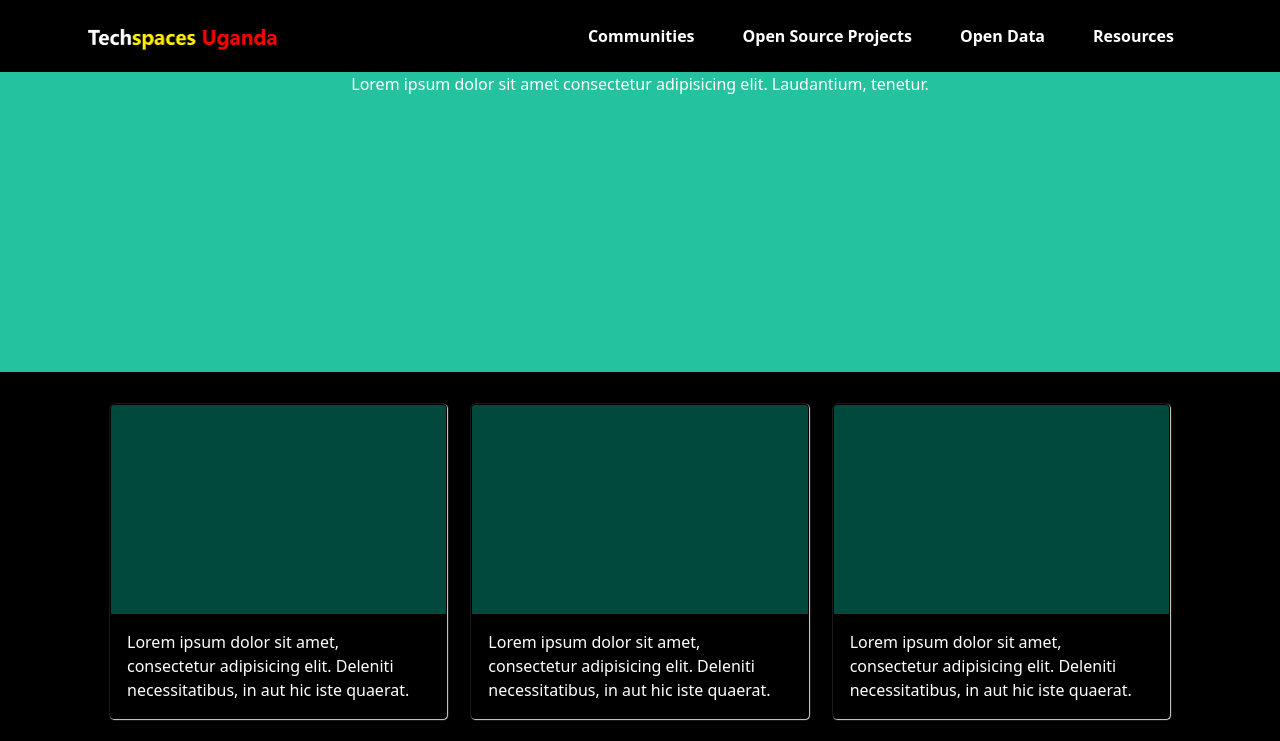
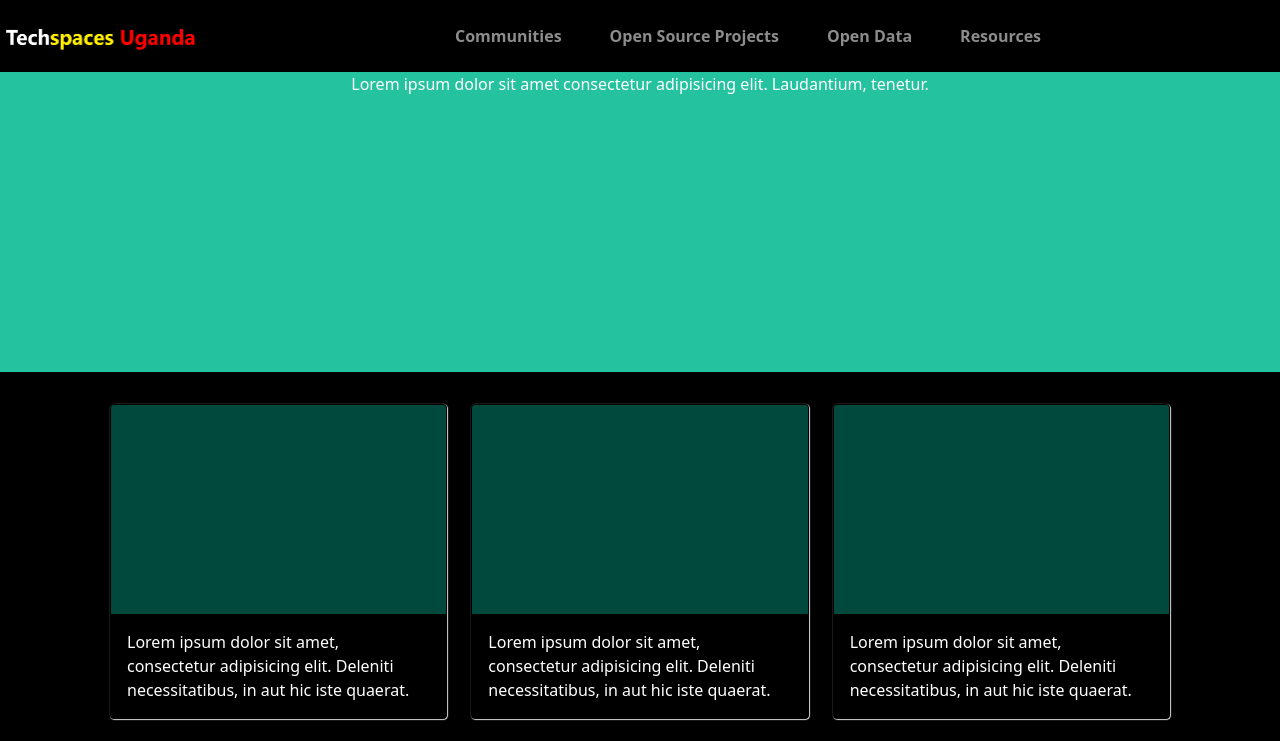
Before and after one commit to luigimorel/techspaces-uganda, a React (Create React App) app: page /open-data in a window 1280 px wide. Shown: the top 741 px of the page. Built offline with nearby package versions, Linux system fonts and the light colour scheme.

Commit message:
Add state for the navbar

```diff
--- a/package.json
+++ b/package.json
@@ -15,6 +15,7 @@
     "prettier": "^2.3.0",
     "react": "^17.0.2",
     "react-dom": "^17.0.2",
+    "react-helmet": "^6.1.0",
     "react-router-dom": "^5.2.0",
     "react-scripts": "4.0.3",
     "typescript": "^4.1.2",
--- a/src/components/Navbar.tsx
+++ b/src/components/Navbar.tsx
@@ -1,13 +1,16 @@
+import React from 'react';
 import { Link } from 'react-router-dom';
 import logo from '../assets/logo-tech.png';
 
 const Navbar = () => {
+    const [open, setOpen] = React.useState<boolean>(false);
+
+    const handleToggle = () => {
+        setOpen(!open);
+    };
+
     return (
-        <nav
-            className="navbar navbar-expand-lg sticky-top"
-            id="navBarResponsive"
-        >
-            <div className="container">
+        <nav className="navbar navbar-expand-md navbar-dark  ">
             <Link to="/" className="navbar-brand">
                 <img
                     src={logo}
@@ -17,22 +20,25 @@ const Navbar = () => {
                 />
             </Link>
             <button
-                    className="navbar-toggler  font-weight-bold bg-primary text-white "
+                className="navbar-toggler"
                 type="button"
-                    data-bs-toggle="collapse"
-                    data-bs-target="#navbarResponsive"
-                    aria-controls="navbarResponsive"
+                data-toggle="collapse"
+                data-target="#navbarCollapse"
+                aria-controls="navbarCollapse"
                 aria-expanded="false"
                 aria-label="Toggle navigation"
+                onClick={handleToggle}
             >
-                    <i className="fas fa-bars"></i>
+                <span className="navbar-toggler-icon"></span>
             </button>
             <div
-                    className="colla0000000pse navbar-collapse"
+                className={
+                    open ? 'navbar-collapse' : 'collapse navbar-collapse '
+                }
                 id="navbarResponsive"
             >
-                    <ul className="navbar-nav ms-auto">
-                        <li className="nav-item mx-2 ">
+                <ul className="navbar-nav mx-auto">
+                    <li className="nav-item active mx-2 ">
                         <Link
                             to="/communities"
                             className="nav-link py-3 px-0 px-lg-3 "
@@ -41,10 +47,7 @@ const Navbar = () => {
                         </Link>
                     </li>
                     <li className="nav-item mx-2 ">
-                            <Link
-                                to="/oss"
-                                className="nav-link py-3 px-0 px-lg-3 "
-                            >
+                        <Link to="/oss" className="nav-link py-3 px-0 px-lg-3 ">
                             Open Source Projects
                         </Link>
                     </li>
@@ -66,7 +69,6 @@ const Navbar = () => {
                     </li>
                 </ul>
             </div>
-            </div>
         </nav>
     );
 };
--- a/src/index.css
+++ b/src/index.css
@@ -64,6 +64,10 @@ li.nav-link:hover {
     margin: 0 auto;
 }
 
+nav {
+    position: relative;
+}
+
 .connect__link {
     padding: 0.5rem;
 }
@@ -111,6 +115,7 @@ li {
 .jumbotron {
     height: 300px;
     width: 100%;
+    position: relative;
     background-color: var(--mainColor);
 }
 
```
Also changed, not shown: 1 other file (tests, documents, lock files or other folders). Lines whose indentation alone changed are shown as unchanged.
